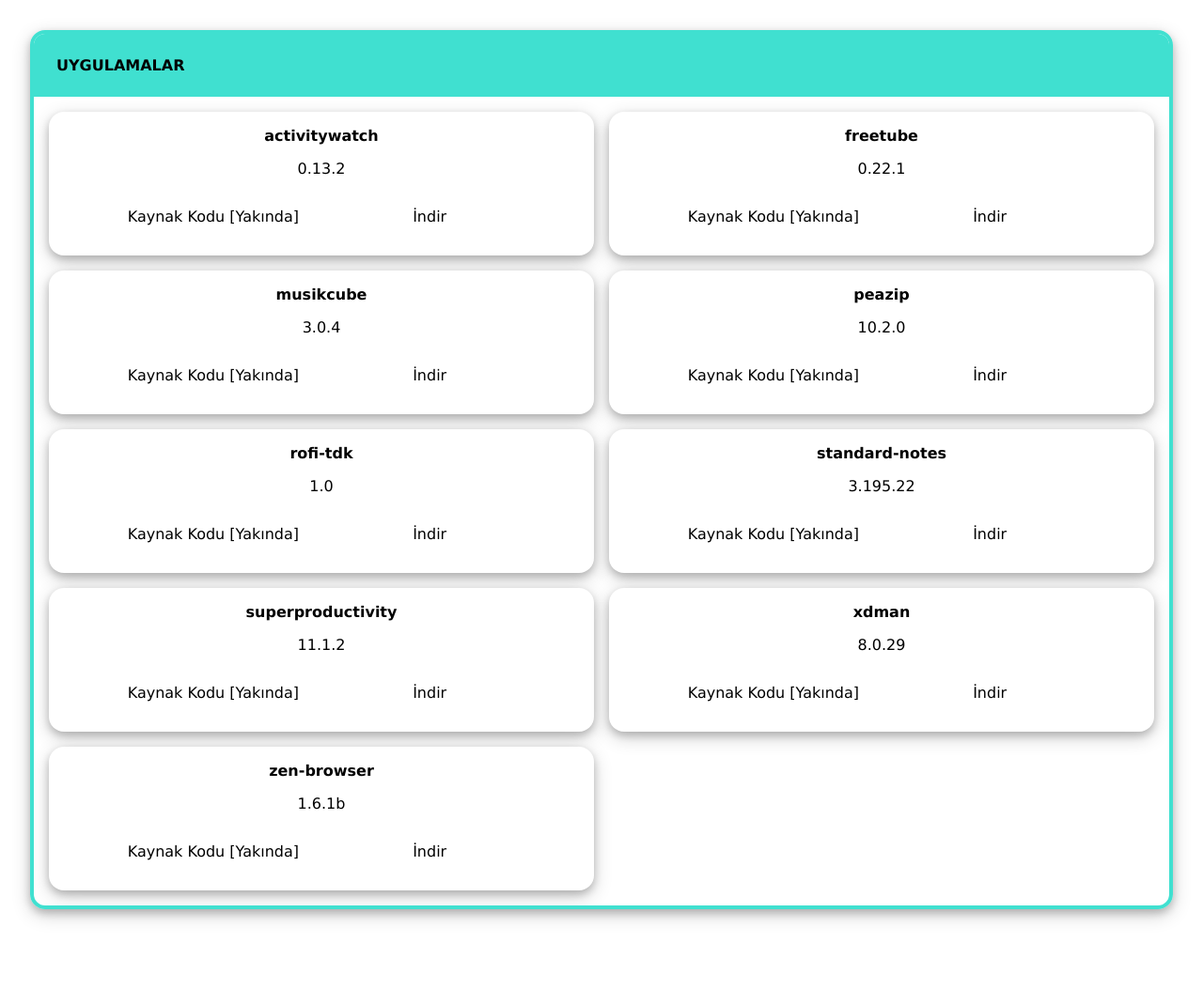
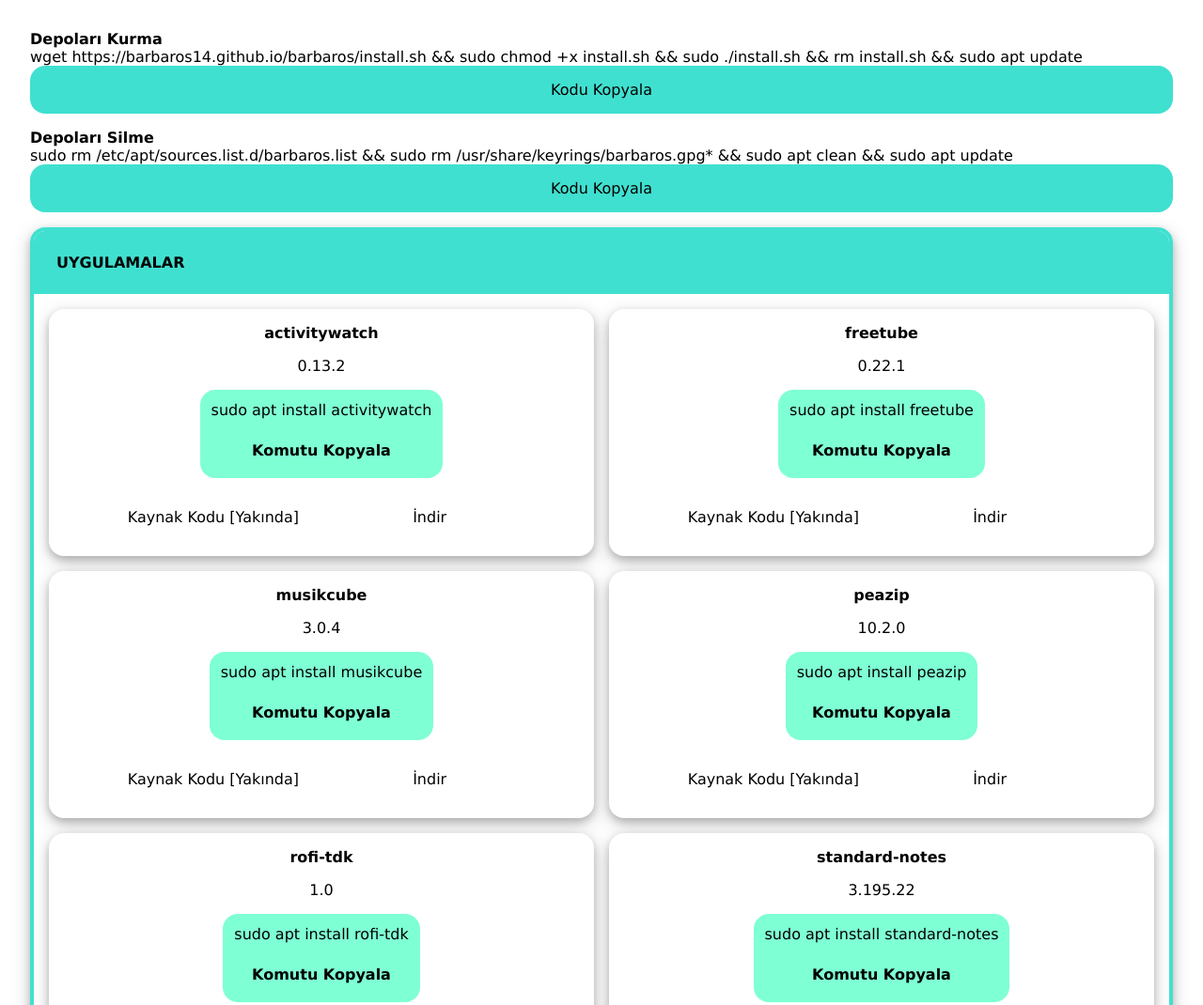
Before and after one commit to barbaros14/barbaros14.github.io, a plain HTML site: page index.html in a window 1280 px wide. Shown: the top 1070 px of the page at 94% size. Before the commit the page ends 1000 px from the top, so only its background shows below. Drawn offline with Linux system fonts and the light colour scheme.

Commit message:
anasayfa güncellendi

```diff
--- a/index.html
+++ b/index.html
@@ -13,12 +13,26 @@
         a{
             text-decoration: none;
             color: black;
+            cursor: pointer;
         }
         #main-content{
             display: flex;
             flex-direction: column;
             padding: 2rem;
             gap: 1rem;
+        }
+        #main-content > .notice-content{
+            display: flex;
+            flex-direction: column;
+            gap: 1rem;
+        }
+        #main-content > .notice-content a{
+            display: flex;
+            justify-content: center;
+            align-items: center;
+            border-radius: 1rem;
+            padding: 1rem;
+            background: turquoise;
         }
         #main-content > .apps-box{
             display: flex;
@@ -52,6 +66,28 @@
             box-shadow: 0 4px 8px 0 rgba(0, 0, 0, 0.2), 0 6px 20px 0 rgba(0, 0, 0, 0.19);
             background: white;
             min-width: fit-content;
+        }
+        #main-content > .apps-box > .box-body > .app > .appCommandBox{
+            display: flex;
+            flex-direction: column;
+            align-items: center;
+            justify-content: center;
+            gap: 1rem;
+            padding: 0.75rem;
+            border-radius: 1rem;
+            background: aquamarine;
+        }
+        #main-content > .apps-box > .box-body > .app > .appCommandBox > .command-copy{
+            display: flex;
+            align-items: center;
+            justify-content: center;
+            padding: 0.5rem;
+            border-radius: 1rem;
+            width: 100%;
+            font-weight: bold;
+        }
+        #main-content > .apps-box > .box-body > .app > .appCommandBox > .command-copy:hover{
+            background: turquoise;
         }
         #main-content > .apps-box > .box-body > .app > #app-name{
             font-weight: bold;
@@ -116,9 +152,24 @@
                 appName.textContent = data.Package;
                 app.appendChild(appName);
 
+
                 const version = document.createElement('p');
                 version.textContent = data.Version;
                 app.appendChild(version);
+
+                const appCommandBox = document.createElement("div");
+                appCommandBox.className = "appCommandBox";
+                app.appendChild(appCommandBox);
+
+                const appCommand = document.createElement('a');
+                appCommand.className = 'command';
+                appCommand.textContent = "sudo apt install " + data.Package;
+                appCommandBox.appendChild(appCommand);
+
+                const copyCommand = document.createElement("p");
+                copyCommand.className = "command-copy"
+                copyCommand.textContent = "Komutu Kopyala";
+                appCommandBox.append(copyCommand);
 
                 const appActions = document.createElement('div');
                 appActions.className = 'app-actions';
@@ -140,10 +191,39 @@
             }
         });
 
+        document.addEventListener("click", function(e){
+            const element = e.target;
+            if(element.classList.contains("command-copy")){
+                copyText(element.parentElement.querySelector(".command").innerText);
+            };
+        });
+
+        function copyText(data) {
+            navigator.clipboard.writeText(data)
+                .then(() => {
+                alert("Kod kopyalandı: " + data);
+                })
+                .catch((err) => {
+                console.error("Hata:", err);
+            });
+        };
+
     </script>
 </head>
 <body>
     <div id="main-content">
+        <div class="notice-content">
+            <div>
+                <p style="font-weight: bold;">Depoları Kurma</p>
+                <p class="command">wget https://barbaros14.github.io/barbaros/install.sh && sudo chmod +x install.sh && sudo ./install.sh && rm install.sh && sudo apt update</p>
+                <a class="command-copy">Kodu Kopyala</a>
+            </div>
+            <div>
+                <p style="font-weight: bold;">Depoları Silme</p>
+                <p class="command">sudo rm /etc/apt/sources.list.d/barbaros.list && sudo rm /usr/share/keyrings/barbaros.gpg* && sudo apt clean && sudo apt update</p>
+                <a class="command-copy">Kodu Kopyala</a>
+            </div>
+        </div>
         <div class="apps-box">
             <div class="box-head">
                 <div class="box-title">
```
